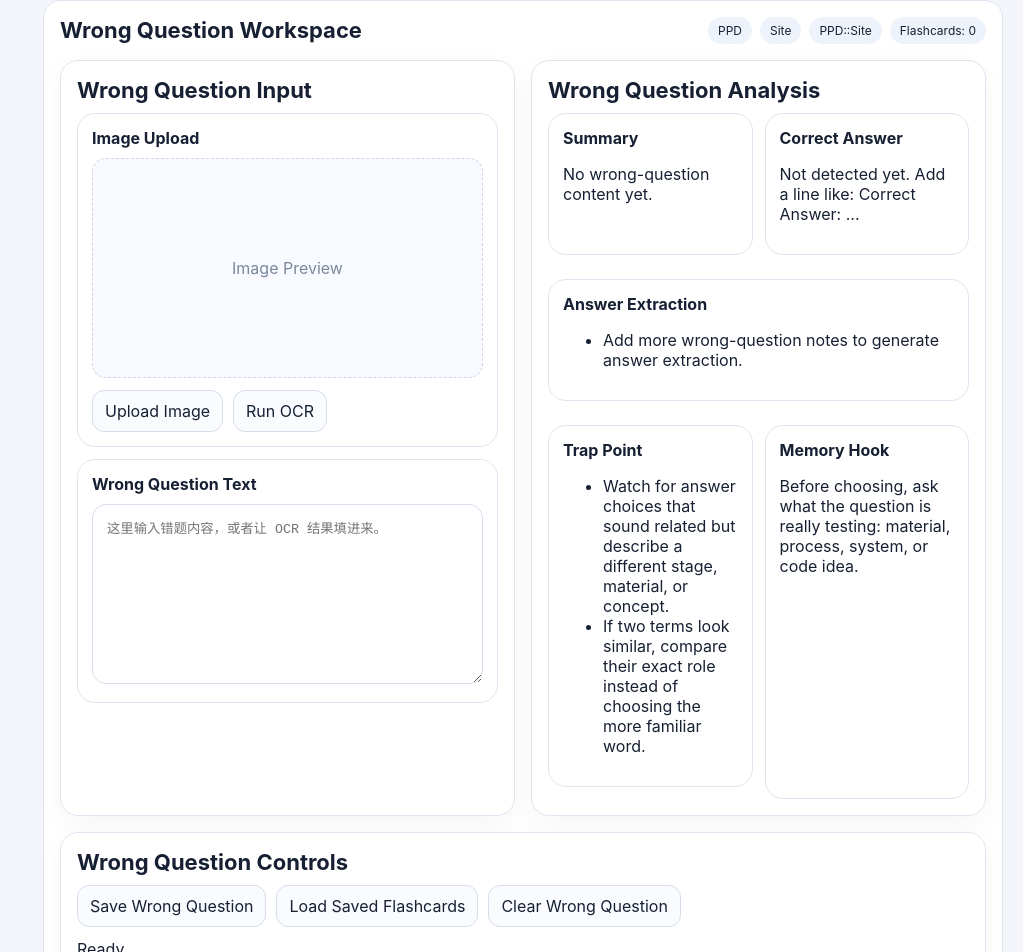
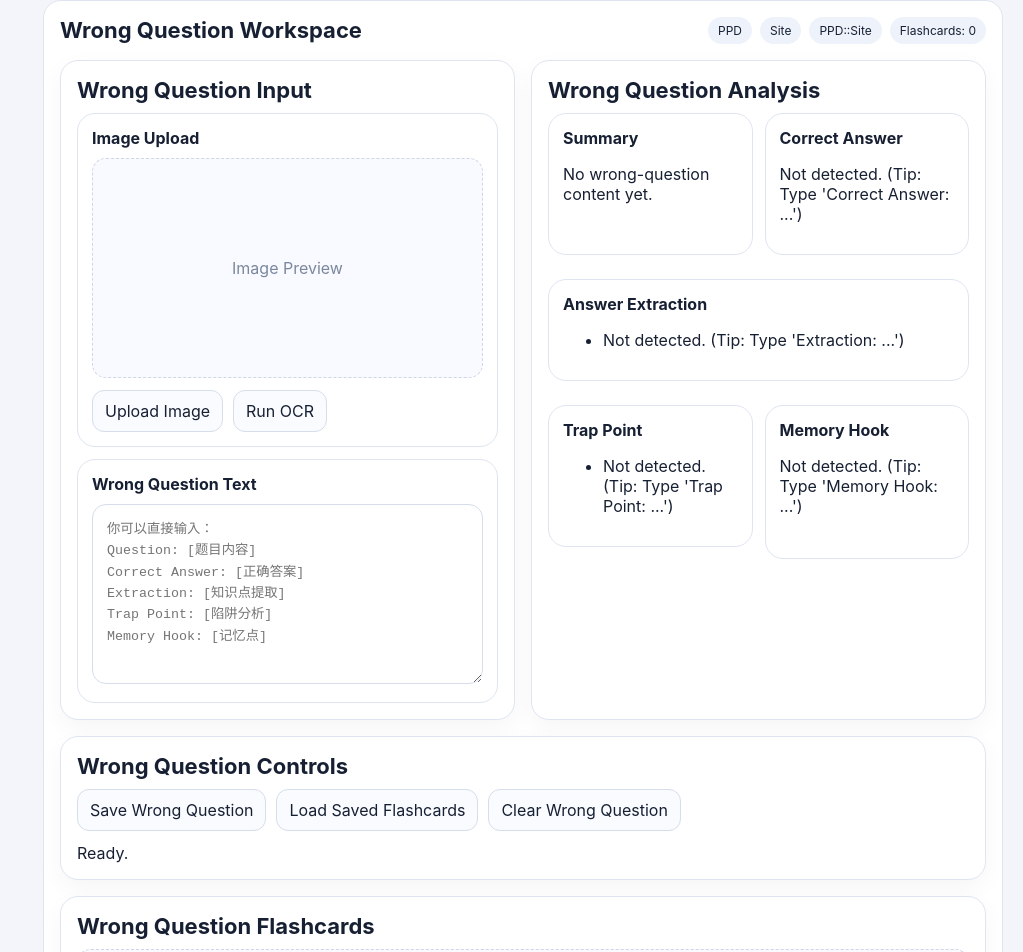
Before and after one commit to lishixin1995/ARE-study, a React (Vite) app: page / in a window 1280 px wide. Shown: the part 1121-2073 px from the top of the page, without its empty margins (257-1280 px from the left). Built offline with nearby package versions, Linux system fonts and the light colour scheme; the HTML template or start-up script is replaced by a standard one.

Commit message:
Update App.jsx

```diff
--- a/src/App.jsx
+++ b/src/App.jsx
@@ -303,36 +303,19 @@ function buildCaptureLogicForest(text) {
   return trees;
 }
 
-function parseCorrectAnswer(text) {
-  const match = (text || "").match(/correct answer\s*[:\-]\s*(.+)/i);
-  if (!match) return null;
-
-  const raw = match[1].trim();
-  if (!raw) return null;
-
-  if (raw.includes("/") || raw.includes(",")) {
-    return raw
-      .split(/[\/,]/)
-      .map((item) => item.trim())
-      .filter(Boolean);
-  }
-
-  return raw;
-}
+// ------------------------------------------------------------------
+// 🌟 修复部分开始：全新的正则解析函数 🌟
+// ------------------------------------------------------------------
 
 function buildWrongQuestionQuestionText(text) {
-  const lines = splitLines(text).filter(
-    (line) =>
-      !/^correct answer[:\-]/i.test(line) &&
-      !/^summary[:\-]/i.test(line) &&
-      !/^trap point[:\-]/i.test(line) &&
-      !/^memory hook[:\-]/i.test(line) &&
-      !/^reference[:\-]/i.test(line)
-  );
+  // 匹配 "Question:" 或 "Q:" 后面的内容
+  const match = (text || "").match(/(?:Question|Q)[\s]*[:：]\s*([\s\S]*?)(?=(?:\n(?:Correct Answer|Summary|Trap Point|Memory Hook|Extraction)[\s]*[:：])|$)/i);
+  if (match && match[1].trim()) return match[1].trim();
 
-  if (!lines.length) return "No question text yet.";
-
-  return lines.slice(0, 6).join(" ");
+  // 如果没有标签，默认抓取前几行
+  const lines = splitLines(text).filter(line => !/^(correct answer|summary|trap point|memory hook|extraction|question)[\s]*[:\-：]/i.test(line));
+  if (!lines.length) return "No question text yet. (Tip: Type 'Question: ...')";
+  return lines.slice(0, 5).join(" ");
 }
 
 function buildWrongQuestionSummary(text) {
@@ -343,79 +326,27 @@ function buildWrongQuestionSummary(text) {
 }
 
 function buildWrongQuestionCorrectAnswer(text) {
-  const parsed = parseCorrectAnswer(text);
-  if (parsed) return parsed;
-  return "Not detected yet. Add a line like: Correct Answer: ...";
+  const match = (text || "").match(/(?:Correct Answer|Answer)[\s]*[:：]\s*(.+)/i);
+  if (match && match[1].trim()) return match[1].trim();
+  return "Not detected. (Tip: Type 'Correct Answer: ...')";
 }
 
 function buildWrongQuestionAnswerExtraction(text) {
-  const lower = (text || "").toLowerCase();
-
-  if (lower.includes("concrete") && lower.includes("cement") && lower.includes("sand")) {
-    return [
-      "Concrete is the final composite material.",
-      "Cement acts as the binder in the mix.",
-      "Sand is the fine aggregate used in the mixture."
-    ];
-  }
-
-  if (lower.includes("fabrication")) {
-    return [
-      "The question is asking about manufacturing a component.",
-      "Fabrication happens before delivery and installation on site.",
-      "This is about production, not on-site placement."
-    ];
-  }
-
-  const lines = splitLines(text).filter(
-    (item) =>
-      !/^question[:\-]/i.test(item) &&
-      !/^correct answer[:\-]/i.test(item)
-  );
-
-  if (lines.length >= 3) return lines.slice(0, 3);
-
-  const sentences = splitSentences(text);
-  if (sentences.length >= 3) return sentences.slice(0, 3);
-
-  return ["Add more wrong-question notes to generate answer extraction."];
+  const match = (text || "").match(/(?:Extraction|Answer Extraction)[\s]*[:：]\s*([\s\S]*?)(?=(?:\n(?:Question|Correct Answer|Summary|Trap Point|Memory Hook)[\s]*[:：])|$)/i);
+  if (match && match[1].trim()) return splitLines(match[1]);
+  return ["Not detected. (Tip: Type 'Extraction: ...')"];
 }
 
 function buildWrongQuestionTrapPoint(text) {
-  const lower = (text || "").toLowerCase();
-
-  if (lower.includes("concrete") && lower.includes("cement") && lower.includes("sand")) {
-    return [
-      "Mortar is tempting because it also contains cement and sand, but it is not the same as concrete.",
-      "Grout is wrong because it has a different purpose and composition."
-    ];
-  }
-
-  if (lower.includes("fabrication")) {
-    return [
-      "Installation is wrong because it refers to placing a finished component on site.",
-      "Assembly is tempting, but it refers to joining parts rather than manufacturing the component itself."
-    ];
-  }
-
-  return [
-    "Watch for answer choices that sound related but describe a different stage, material, or concept.",
-    "If two terms look similar, compare their exact role instead of choosing the more familiar word."
-  ];
+  const match = (text || "").match(/Trap Point[\s]*[:：]\s*([\s\S]*?)(?=(?:\n(?:Question|Correct Answer|Summary|Memory Hook|Extraction)[\s]*[:：])|$)/i);
+  if (match && match[1].trim()) return splitLines(match[1]);
+  return ["Not detected. (Tip: Type 'Trap Point: ...')"];
 }
 
 function buildWrongQuestionMemoryHook(text) {
-  const lower = (text || "").toLowerCase();
-
-  if (lower.includes("concrete") && lower.includes("cement") && lower.includes("sand")) {
-    return "When material terms look similar, separate the binder, aggregate, and final composite first.";
-  }
-
-  if (lower.includes("fabrication")) {
-    return "Do not confuse making a component with installing it.";
-  }
-
-  return "Before choosing, ask what the question is really testing: material, process, system, or code idea.";
+  const match = (text || "").match(/Memory Hook[\s]*[:：]\s*(.+)/i);
+  if (match && match[1].trim()) return match[1].trim();
+  return "Not detected. (Tip: Type 'Memory Hook: ...')";
 }
 
 function buildWrongQuestionAnalysis(text) {
@@ -428,6 +359,10 @@ function buildWrongQuestionAnalysis(text) {
     memoryHook: buildWrongQuestionMemoryHook(text)
   };
 }
+
+// ------------------------------------------------------------------
+// 🌟 修复部分结束 🌟
+// ------------------------------------------------------------------
 
 function readSavedNotesByTopic() {
   try {
@@ -731,6 +666,19 @@ export default function App() {
     );
   };
 
+  // 🌟 新增的删除错题卡片功能 🌟
+  const handleDeleteFlashcard = (idToDelete) => {
+    const confirmDelete = window.confirm("Are you sure you want to delete this flashcard?");
+    if (!confirmDelete) return;
+
+    setWrongQuestionFlashcards((prev) => {
+      return prev.filter(card => card.id !== idToDelete);
+    });
+
+    setFlashcardIndex((prev) => (prev > 0 ? prev - 1 : 0));
+    setWrongQuestionStatus("Flashcard successfully deleted.");
+  };
+
   return (
     <div className="app-shell">
       <aside className="sidebar">
@@ -920,7 +868,7 @@ export default function App() {
                   className="panel-textarea wrong-question-textarea"
                   value={wrongQuestionDraftText}
                   onChange={(e) => setWrongQuestionDraftText(e.target.value)}
-                  placeholder="这里输入错题内容，或者让 OCR 结果填进来。"
+                  placeholder="你可以直接输入：&#10;Question: [题目内容]&#10;Correct Answer: [正确答案]&#10;Extraction: [知识点提取]&#10;Trap Point: [陷阱分析]&#10;Memory Hook: [记忆点]"
                 />
               </div>
             </div>
@@ -1010,11 +958,14 @@ export default function App() {
 
                 {currentFlashcard ? (
                   <div className="flashcard-slide">
+
+                    {/* 🌟 修改了这里的布局，加入了删除按钮 🌟 */}
                     <div className="flashcard-slide-top">
                       <div className="flashcard-meta">
                         {currentFlashcard.topicKey} · {formatSavedAt(currentFlashcard.savedAt)}
                       </div>
 
+                      <div style={{ display: 'flex', gap: '12px', alignItems: 'flex-start' }}>
                         {currentFlashcard.imagePreview ? (
                           <div className="flashcard-thumb-wrap">
                             <img
@@ -1031,6 +982,23 @@ export default function App() {
                             </button>
                           </div>
                         ) : null}
+
+                        <button
+                          onClick={() => handleDeleteFlashcard(currentFlashcard.id)}
+                          style={{
+                            background: '#fff0f0',
+                            color: '#dc2626',
+                            border: '1px solid #fecaca',
+                            borderRadius: '8px',
+                            padding: '6px 12px',
+                            cursor: 'pointer',
+                            fontWeight: '600',
+                            fontSize: '13px'
+                          }}
+                        >
+                          Delete
+                        </button>
+                      </div>
                     </div>
 
                     <div className="flashcard-question">
```
Lines whose indentation alone changed are shown as unchanged.
